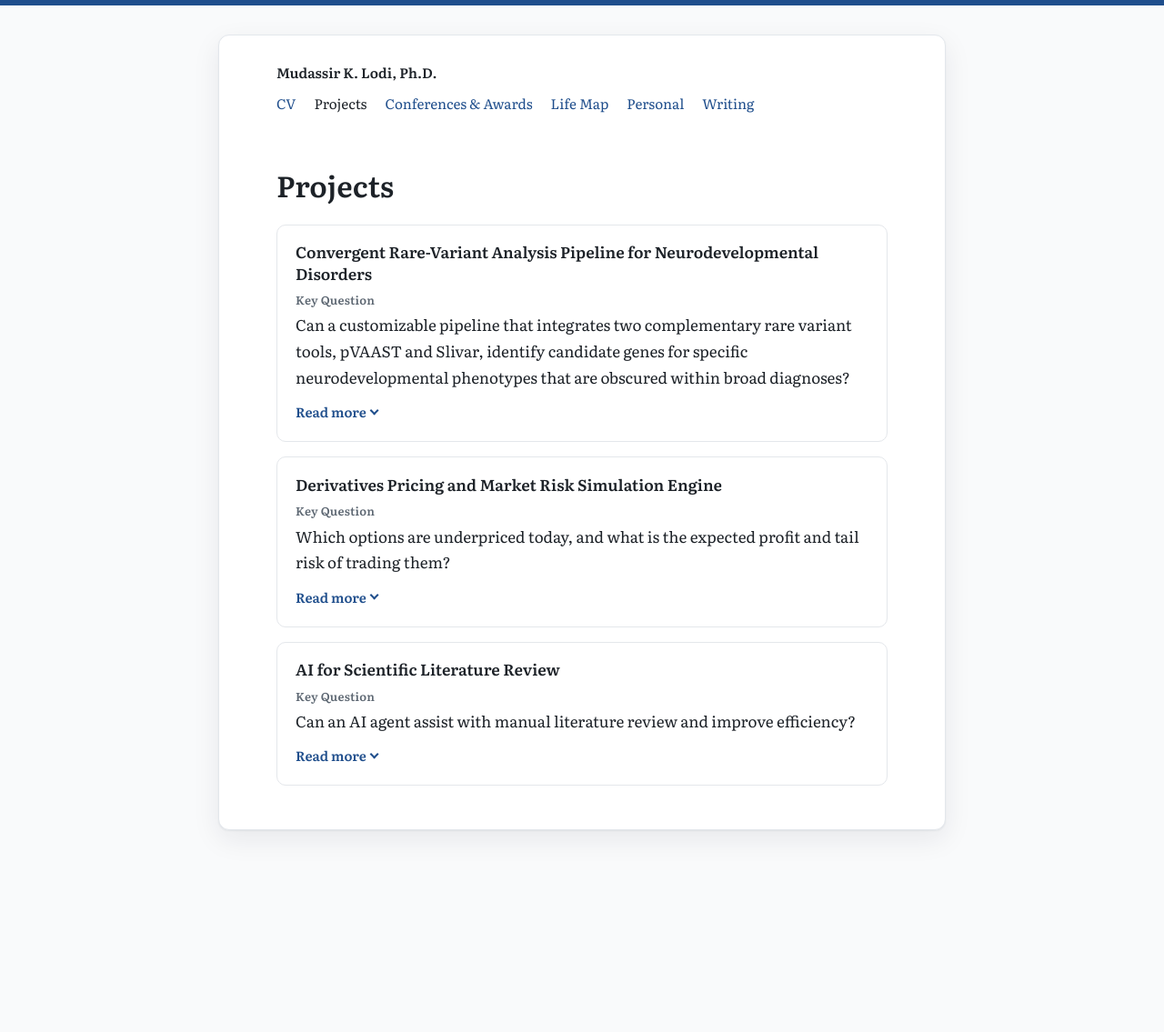
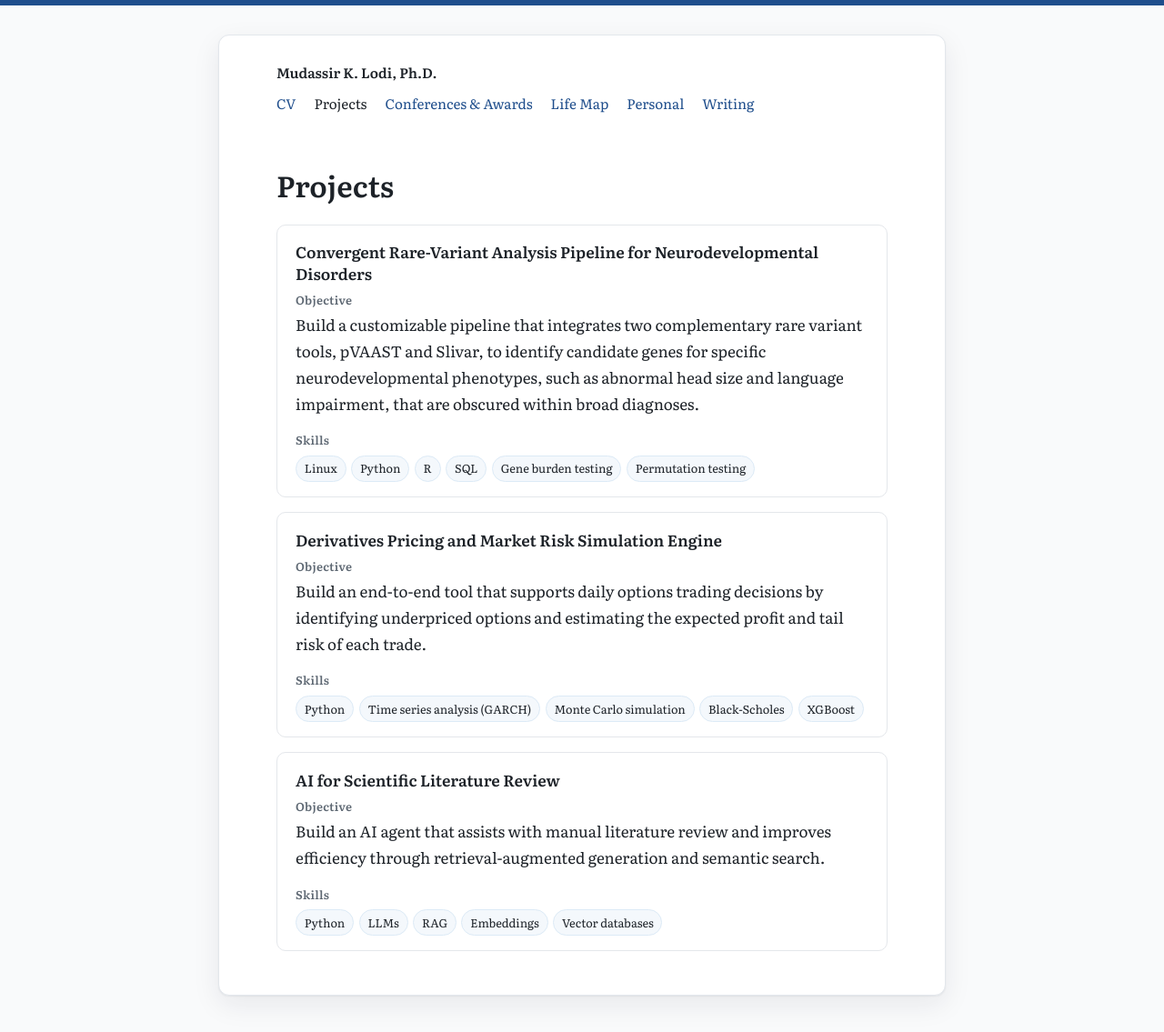
Before and after one commit to mklodi1/mklodi1.github.io, a Jekyll site: the page built from projects/index.html, in a window 1280 px wide. Shown: the whole page at 91% size. Built offline with Jekyll 4.4.1, drawn with Linux system fonts in a browser that asks for light colours; before the commit the page ends 953 px from its top, so only the background shows below that.

Commit message:
Projects: objective and skills only
Co-Authored-By: Claude Opus 5.5 <noreply@anthropic.com>
Claude-Session: https://claude.ai/code/session_018B7yRm4wV88UDqtVSP6gVK

```diff
--- a/_data/projects.yml
+++ b/_data/projects.yml
@@ -1,22 +1,16 @@
 # Projects shown at /projects/, in order.
-# Fields: title, question (shown at the top), skills (top 5, comma-separated), results (one bullet).
+# Fields: title, objective, skills (comma-separated).
 # Optional: link, link_text, figure (/assets/img/...), figure_alt
 # Tip: wrap text in "double quotes" if it contains a colon.
 
 - title: "Convergent Rare-Variant Analysis Pipeline for Neurodevelopmental Disorders"
-  question: "Can a customizable pipeline that integrates two complementary rare variant tools, pVAAST and Slivar, identify candidate genes for specific neurodevelopmental phenotypes that are obscured within broad diagnoses?"
-  skills: "Linux, Python, R, SQL, Gene burden testing, Permutation testing, Inheritance modeling"
-  results:
-    - "Applied the pipeline across three distinct genetic contexts (16p11.2 Deletion Syndrome, idiopathic ASD, and language and reading impairment), recovering well-established neurodevelopmental genes that validated the approach and identifying novel high-confidence candidate genes and shared pathways such as Wnt signaling."
+  objective: "Build a customizable pipeline that integrates two complementary rare variant tools, pVAAST and Slivar, to identify candidate genes for specific neurodevelopmental phenotypes, such as abnormal head size and language impairment, that are obscured within broad diagnoses."
+  skills: "Linux, Python, R, SQL, Gene burden testing, Permutation testing"
 
 - title: "Derivatives Pricing and Market Risk Simulation Engine"
-  question: "Which options are underpriced today, and what is the expected profit and tail risk of trading them?"
+  objective: "Build an end-to-end tool that supports daily options trading decisions by identifying underpriced options and estimating the expected profit and tail risk of each trade."
   skills: "Python, Time series analysis (GARCH), Monte Carlo simulation, Black-Scholes, XGBoost"
-  results:
-    - "Deployed tool used to support daily trading decisions."
 
 - title: "AI for Scientific Literature Review"
-  question: "Can an AI agent assist with manual literature review and improve efficiency?"
+  objective: "Build an AI agent that assists with manual literature review and improves efficiency through retrieval-augmented generation and semantic search."
   skills: "Python, LLMs, RAG, Embeddings, Vector databases"
-  results:
-    - "Automated literature search, retrieval and summarization, reducing the manual effort of scientific literature review."
--- a/assets/css/style.css
+++ b/assets/css/style.css
@@ -782,3 +782,6 @@ body { border-top: 6px solid var(--link); }
 @media (prefers-reduced-motion: reduce) { .nav nav.open { animation: none; } .nav-bars, .nav-bars::before, .nav-bars::after { transition: none; } }
 .proj-q { margin: 0 0 .5rem; }
 .proj-q-label { display: block; font-size: .8rem; font-weight: 700; color: var(--muted); letter-spacing: .02em; margin-bottom: .15rem; }
+.proj > .proj-tools { list-style: none; padding: 0; margin: 0; display: flex; flex-wrap: wrap; gap: .35rem; }
+.proj-skills-label { margin: .9rem 0 .35rem; }
+.proj .proj-q { margin-bottom: 0; }
--- a/projects/index.html
+++ b/projects/index.html
@@ -11,16 +11,10 @@ description: "Dissertation research in statistical genetics and machine learning
   {% assign pid = p.title | slugify %}
   <article class="proj" id="{{ pid }}">
     <h2 class="proj-title">{{ p.title }}</h2>
-    {% if p.question %}<p class="proj-q"><span class="proj-q-label">Key Question</span>{{ p.question }}</p>{% endif %}
-    <details class="proj-more">
-      <summary><span class="proj-open">Read more</span><span class="proj-close">Show less</span></summary>
-      <div class="proj-body">
-        {% if p.figure %}<img class="proj-fig" src="{{ p.figure | relative_url }}" alt="{{ p.figure_alt }}" loading="lazy">{% endif %}
-        {% if p.skills %}<h3>Skills</h3><ul class="proj-tools">{% assign sk = p.skills | split: ", " %}{% for s in sk %}<li>{{ s }}</li>{% endfor %}</ul>{% endif %}
-        {% if p.results %}<h3>Results</h3>{% if p.results.size == 1 %}<p>{{ p.results[0] }}</p>{% else %}<ul>{% for r in p.results %}<li>{{ r }}</li>{% endfor %}</ul>{% endif %}{% endif %}
-        {% if p.link %}<p class="proj-link"><a href="{{ p.link }}">{{ p.link_text | default: "Learn more" }}</a></p>{% endif %}
-      </div>
-    </details>
+    {% if p.figure %}<img class="proj-fig" src="{{ p.figure | relative_url }}" alt="{{ p.figure_alt }}" loading="lazy">{% endif %}
+    {% if p.objective %}<p class="proj-q"><span class="proj-q-label">Objective</span>{{ p.objective }}</p>{% endif %}
+    {% if p.skills %}<p class="proj-q-label proj-skills-label">Skills</p><ul class="proj-tools">{% assign sk = p.skills | split: ", " %}{% for s in sk %}<li>{{ s }}</li>{% endfor %}</ul>{% endif %}
+    {% if p.link %}<p class="proj-link"><a href="{{ p.link }}">{{ p.link_text | default: "Learn more" }}</a></p>{% endif %}
   </article>
   {% endfor %}
 </article>
```
